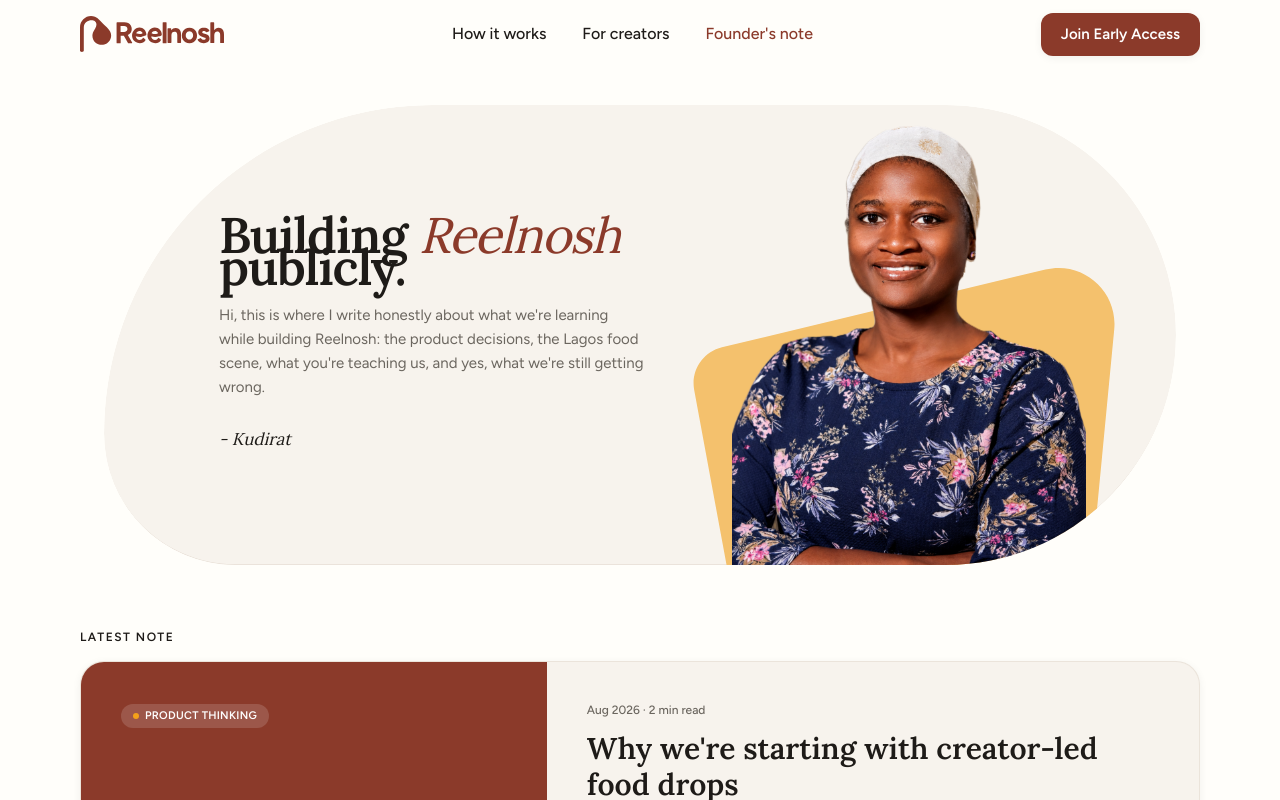
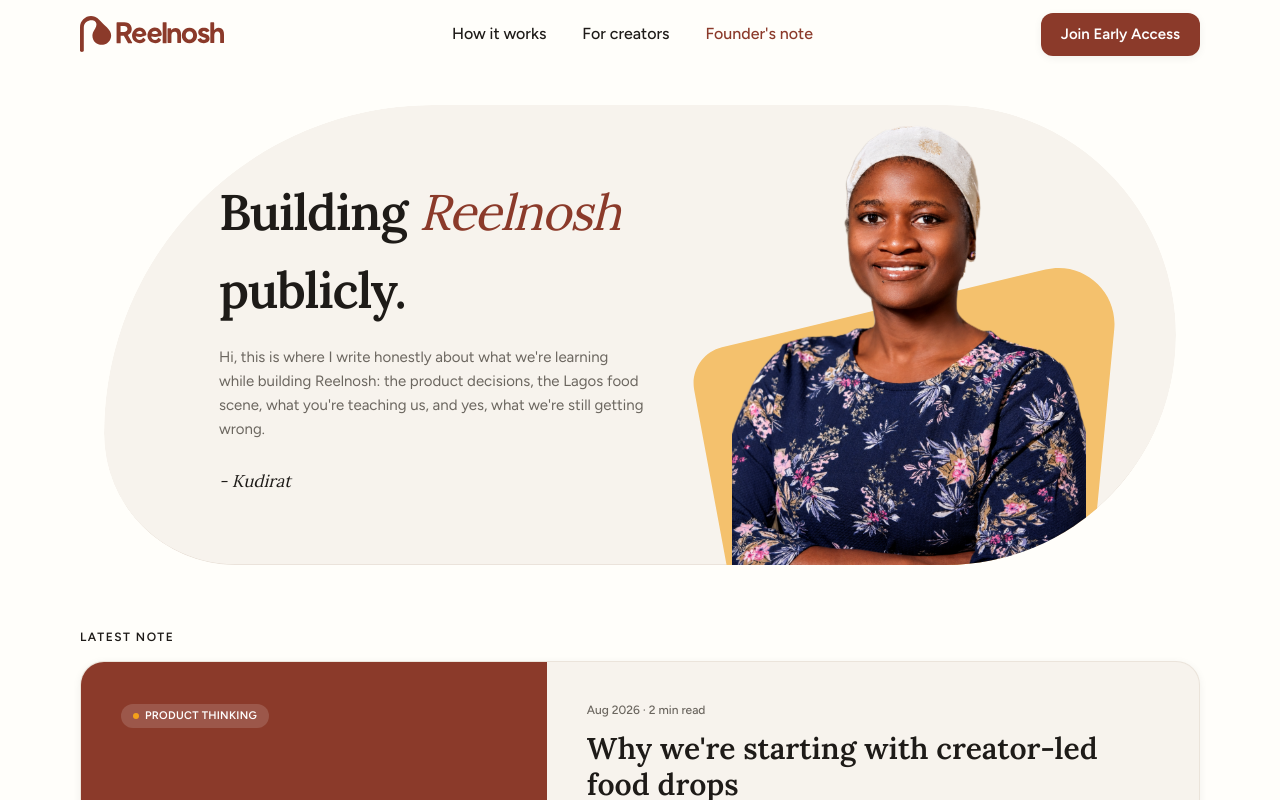
Before and after one commit to speketech/reelnosh-website, a Next.js app: page /founders-note in a window 1280 px wide. Shown: the top 800 px of the page. Built offline with nearby package versions, Linux system fonts and the light colour scheme; no server answers; the database is empty.

Commit message:
fix(notes-hero): adjust heading line-height and adapt desktop hero for Surface Duo 540x720

```diff
--- a/components/notes/NotesListPageClient.tsx
+++ b/components/notes/NotesListPageClient.tsx
@@ -45,9 +45,9 @@
     <main className="min-h-screen bg-neutral-warmWhite">
       {/* 1. Hero Section */}
       <section className="bg-neutral-warmWhite px-4 pt-4 pb-2 sm:px-6 sm:pt-6 sm:pb-4 md:px-12 md:pt-8 md:pb-6 min-[1120px]:px-0">
-        {/* Desktop Version (sm and up — covers tablets & iPad Mini) */}
+        {/* Desktop Version (500px and up — covers Surface Duo 540x720, tablets, iPad Mini, and desktop) */}
         <div
-          className="relative mx-auto hidden w-full max-w-[1072px] sm:block aspect-[1072/460] overflow-hidden"
+          className="relative mx-auto hidden w-full max-w-[1072px] min-[500px]:block aspect-[1072/460] overflow-hidden"
           style={{
             borderRadius: '30.65% 21.46% 21.46% 12.26% / 71.43% 50% 50% 28.57%',
           }}
@@ -62,8 +62,9 @@
 
           {/* Layer 2: Visual Anchor — Spicepop accent + Kudirat photo
               - Desktop (lg+): original size (41.04% width, left-[54.1%])
-              - Tablet / iPad Mini (sm to md): sized smaller (~28%–30% width) to accommodate smaller container sizes gracefully */}
-          <div className="pointer-events-none absolute bottom-0 select-none sm:right-[2%] sm:w-[28%] sm:h-[85%] md:right-[3%] md:w-[30%] md:h-[88%] lg:left-[54.1%] lg:right-auto lg:w-[41.04%] lg:h-full">
+              - Tablet / iPad Mini (sm to md): sized smaller (~27%–30% width)
+              - Surface Duo (500px–639px): very adjusted (~24% width, 78% height) to maximize text room */}
+          <div className="pointer-events-none absolute bottom-0 select-none min-[500px]:right-[2%] min-[500px]:w-[24%] min-[500px]:h-[78%] sm:right-[2%] sm:w-[27%] sm:h-[84%] md:right-[3%] md:w-[30%] md:h-[88%] lg:left-[54.1%] lg:right-auto lg:w-[41.04%] lg:h-full">
             {/* Spicepop background shape */}
             <img
               src="/images/notes/hero-spicepop.svg"
@@ -79,36 +80,36 @@
                 alt="Kudirat Ijeoma Ibeabuchi, Founder of Reelnosh"
                 fill
                 priority
-                sizes="(max-width: 768px) 250px, (max-width: 1024px) 320px, 450px"
+                sizes="(max-width: 640px) 180px, (max-width: 768px) 250px, (max-width: 1024px) 320px, 450px"
                 className="object-contain object-bottom"
               />
             </div>
           </div>
 
           {/* Content Layer:
-              - Left padding: pl-10 sm:pl-16 md:pl-24 lg:pl-[95px] xl:pl-[115px] to completely clear the top-left curve on iPad Mini & tablet
-              - Heading leading: leading-[1.25] for clean, un-cramped line height
-              - Max-width: w-[66%] sm:w-[66%] md:w-[62%] lg:w-[52%] */}
-          <div className="relative z-10 flex h-full flex-col justify-center pl-8 sm:pl-16 md:pl-24 lg:pl-[95px] xl:pl-[115px] pr-4 w-[66%] sm:w-[66%] md:w-[62%] lg:w-[52%]">
-            <h1 className="font-serif text-xl sm:text-2xl md:text-[30px] lg:text-[44px] xl:text-[50px] font-semibold leading-[1.25] text-neutral-charcoal tracking-tight">
+              - Left padding: min-[500px]:pl-14 sm:pl-16 md:pl-24 lg:pl-[95px] xl:pl-[115px] to completely clear the top-left curve on Surface Duo and tablets
+              - Heading line height: leading-[1.3] min-[500px]:leading-[1.35] lg:leading-[1.4] + explicit margin on 'publicly.' for luxurious breathing room
+              - Max-width: min-[500px]:w-[70%] sm:w-[68%] md:w-[62%] lg:w-[52%] — allows text to have more lines smoothly */}
+          <div className="relative z-10 flex h-full flex-col justify-center pl-6 min-[500px]:pl-14 sm:pl-16 md:pl-24 lg:pl-[95px] xl:pl-[115px] min-[500px]:pt-1.5 sm:pt-0 pr-3 sm:pr-4 w-[74%] min-[500px]:w-[70%] sm:w-[68%] md:w-[62%] lg:w-[52%]">
+            <h1 className="font-serif text-lg min-[500px]:text-[19px] sm:text-2xl md:text-[30px] lg:text-[44px] xl:text-[50px] font-semibold leading-[1.3] min-[500px]:leading-[1.35] lg:leading-[1.4] text-neutral-charcoal tracking-tight">
               Building{' '}
               <span className="italic text-clay font-normal">Reelnosh</span>
               <br />
-              publicly.
+              <span className="inline-block mt-0.5 sm:mt-1 md:mt-1.5 lg:mt-2">publicly.</span>
             </h1>
 
-            <p className="mt-2.5 sm:mt-3 md:mt-4 lg:mt-5 font-sans text-xs sm:text-[13px] lg:text-[15px] leading-[1.5] lg:leading-[1.6] text-neutral-clayGray max-w-[465px]">
+            <p className="mt-1.5 min-[500px]:mt-2 sm:mt-3 md:mt-4 lg:mt-5 font-sans text-[10.5px] min-[500px]:text-[11px] sm:text-xs md:text-[13px] lg:text-[15px] leading-[1.45] sm:leading-[1.5] lg:leading-[1.6] text-neutral-clayGray max-w-[465px]">
               Hi, this is where I write honestly about what we&apos;re learning while building Reelnosh: the product decisions, the Lagos food scene, what you&apos;re teaching us, and yes, what we&apos;re still getting wrong.
             </p>
 
-            <p className="mt-2.5 sm:mt-3.5 md:mt-5 lg:mt-7 font-serif italic font-normal text-neutral-charcoal text-xs sm:text-sm md:text-base lg:text-[17px]">
+            <p className="mt-1.5 min-[500px]:mt-2 sm:mt-3.5 md:mt-5 lg:mt-7 font-serif italic font-normal text-neutral-charcoal text-[11px] sm:text-xs md:text-base lg:text-[17px]">
               - Kudirat
             </p>
           </div>
         </div>
 
-        {/* Mobile Version (< sm) */}
-        <div className="relative mx-auto w-full max-w-[363px] sm:hidden aspect-[363/320]">
+        {/* Mobile Version (< 500px, true small phones) */}
+        <div className="relative mx-auto w-full max-w-[363px] min-[500px]:hidden aspect-[363/320]">
           {/* Layer 1: Background Vector Frame & Yellow Accent */}
           <img
             src="/images/notes/hero-note-image-mobile.svg"
```
